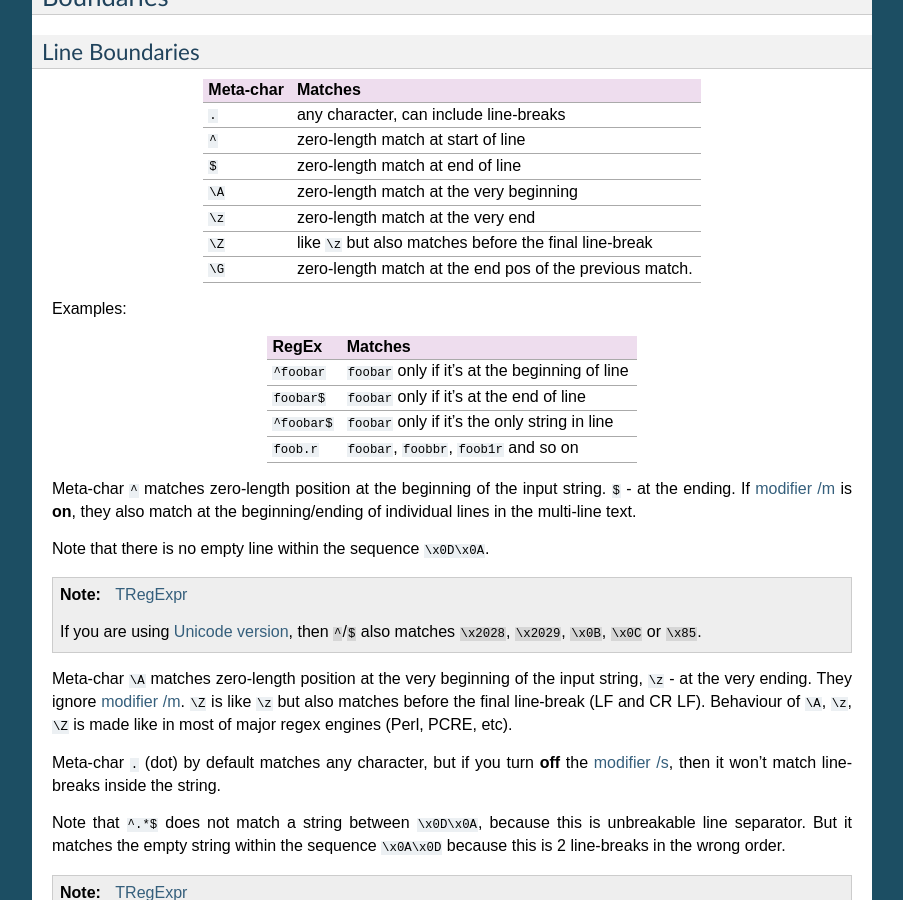
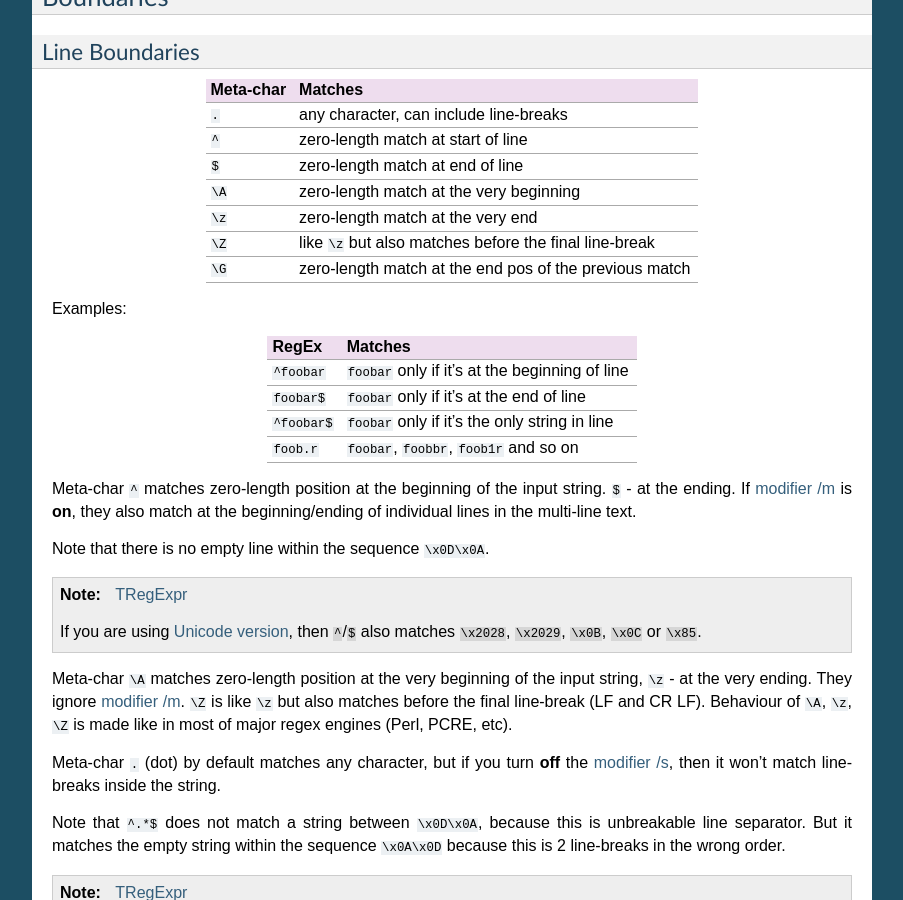
Before and after one commit to andgineer/TRegExpr, a Sphinx documentation site: the page built from docs/regular_expressions.rst, in a window 1280 px wide and 900 px high, scrolled down 2685 px. Shown: the whole window, without its empty margins (198-1101 px from the left). Built offline with Sphinx 7.4.7, drawn with Linux system fonts in a browser that asks for light colours.

Commit message:
updated docs

```diff
--- a/docs/regular_expressions.rst
+++ b/docs/regular_expressions.rst
@@ -193,7 +193,7 @@ Meta-char     Matches
 ``\A``        zero-length match at the very beginning
 ``\z``        zero-length match at the very end
 ``\Z``        like ``\z`` but also matches before the final line-break
-``\G``        zero-length match at the end pos of the previous match.
+``\G``        zero-length match at the end pos of the previous match
 ============= ================================================
 
 Examples:
```
